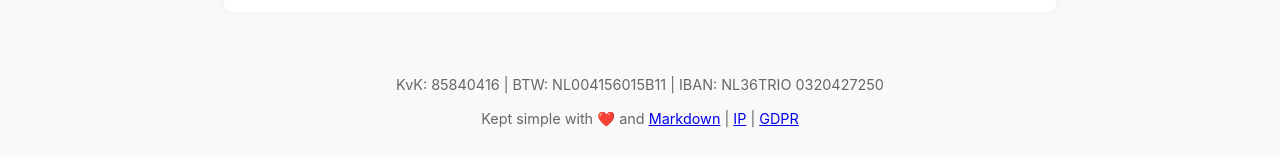
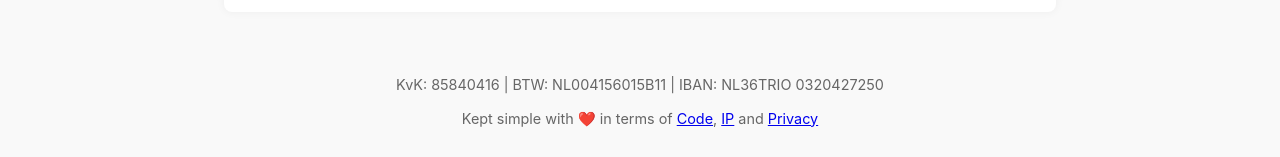
Before and after one commit to Tprisse/lahaya, a Jekyll site: the page built from index.md, in a window 1280 px wide. Shown: the part 1398-1555 px from the top of the page. Built offline with Jekyll 4.4.1, drawn with Linux system fonts in a browser that asks for light colours.

Commit message:
Update default.html

```diff
--- a/_layouts/default.html
+++ b/_layouts/default.html
@@ -73,10 +73,10 @@
   <footer>
   KvK: 85840416 | BTW: NL004156015B11 | IBAN: NL36TRIO 0320427250
 <br><br>
-  Kept simple with ❤️ and
-  <a href="https://daringfireball.net/projects/markdown/">Markdown</a> |
-  <a href="licence">IP</a> |
-  <a href="gdpr">GDPR</a>
+  Kept simple with ❤️ in terms of
+  <a href="https://daringfireball.net/projects/markdown/">Code</a>,
+  <a href="licence">IP</a> and
+  <a href="gdpr">Privacy</a>
   </footer>
 </body>
 </html>
```
